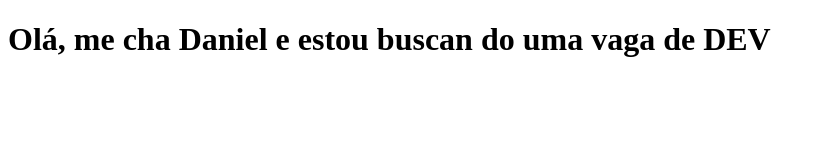
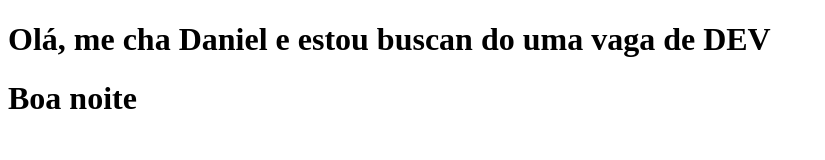
Before and after one commit to DanielSantana34/Hola-Dan, a plain HTML site: page site-exemplo/index.html in a window 1280 px wide. Shown: the whole page, without its empty margins (0-825 px from the left). Drawn offline with Linux system fonts and the light colour scheme.

Commit message:
segundo teste

```diff
--- a/site-exemplo/index.html
+++ b/site-exemplo/index.html
@@ -8,5 +8,6 @@
 </head>
 <body>
     <h1>Olá, me cha Daniel e estou buscan do uma vaga de DEV</h1>
+    <h1>Boa noite</h1>
 </body>
 </html>
```
